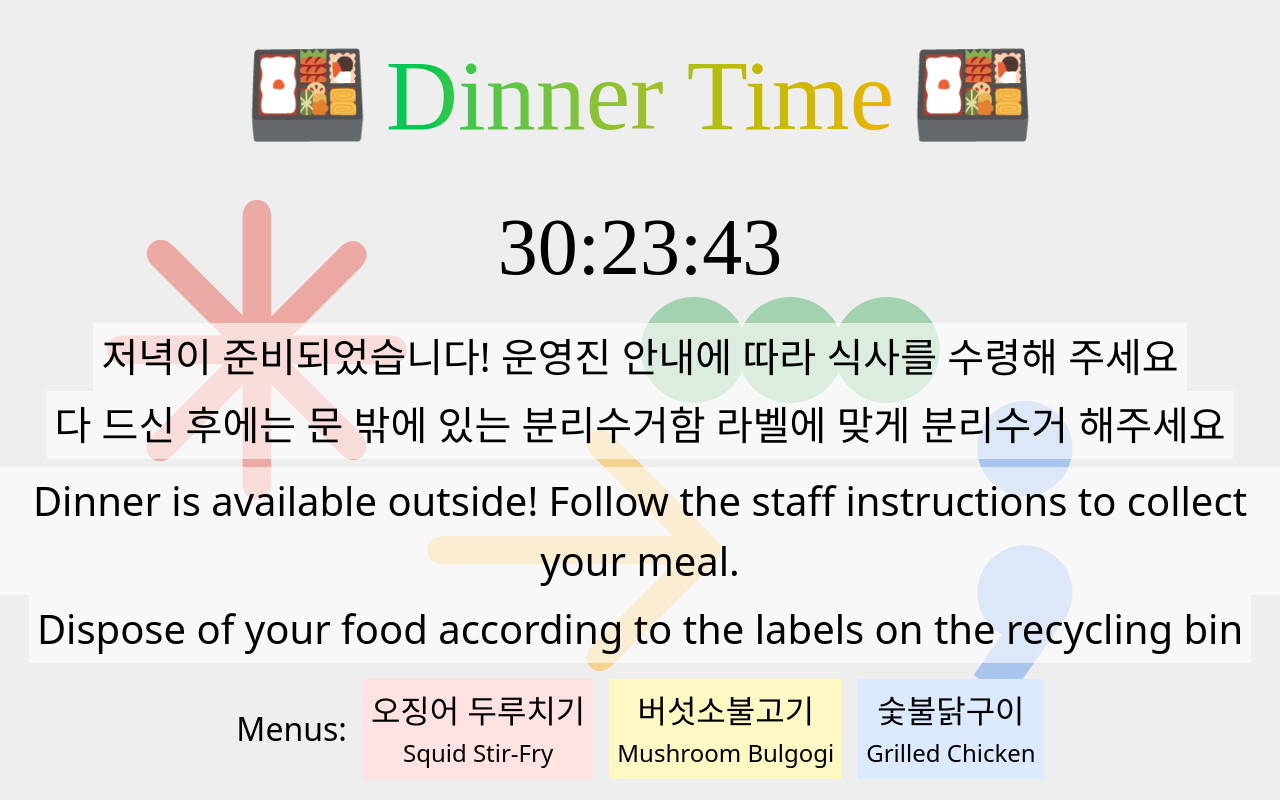
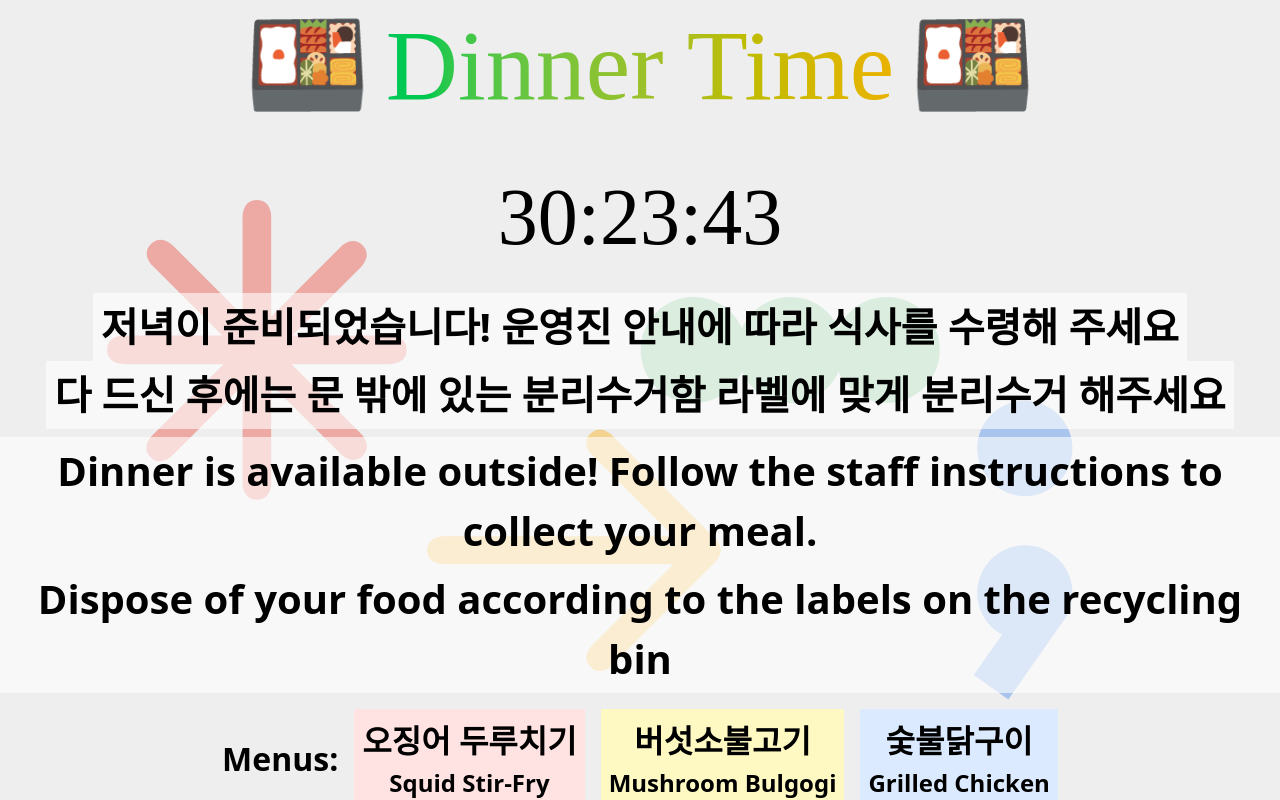
Before and after one commit to 2paperstar/2025-impact-ai-hackathon-screen, a React (Vite) app: page / in a window 1280 px wide. Built offline with nearby package versions, Linux system fonts and the light colour scheme; a web font is replaced by a local one.

Commit message:
feat: font weight

```diff
--- a/src/app.tsx
+++ b/src/app.tsx
@@ -27,7 +27,7 @@ export const App = () => {
         <div className="font-[Kdam_Thmor_Pro] text-[80px]">
           <Timer />
         </div>
-        <div className="text-center text-[40px] flex flex-col gap-2">
+        <div className="text-center text-[40px] font-bold flex flex-col gap-2">
           <div className="flex flex-col items-center">
             <span className="bg-white/60 px-2 py-1">
               저녁이 준비되었습니다! 운영진 안내에 따라 식사를 수령해 주세요
@@ -47,7 +47,7 @@ export const App = () => {
             </span>
           </div>
         </div>
-        <div className="flex items-center gap-4 text-[32px]">
+        <div className="flex items-center gap-4 text-[32px] font-semibold">
           Menus:
           <div className="flex flex-col items-center bg-red-100 p-2">
             <div>오징어 두루치기</div>
```
